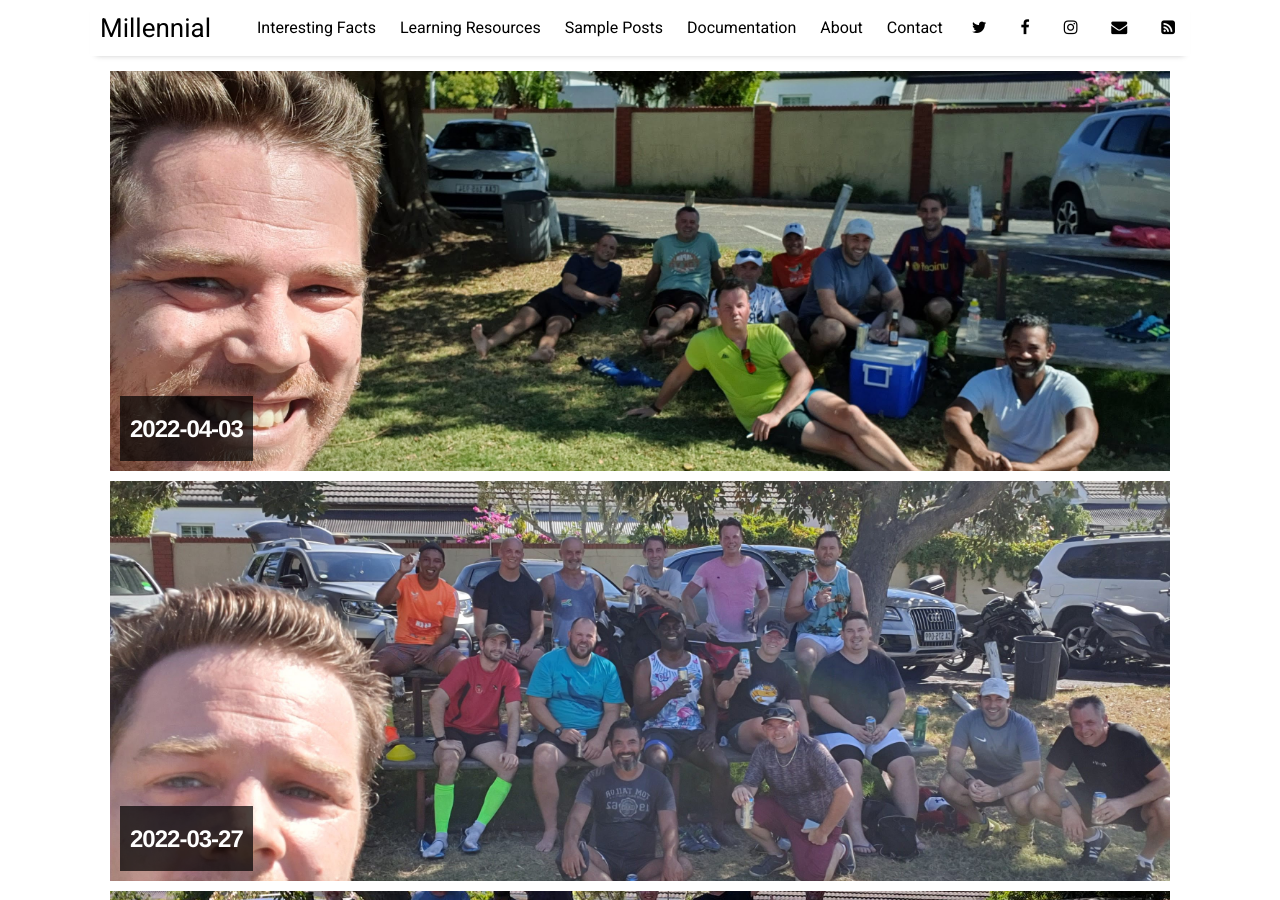
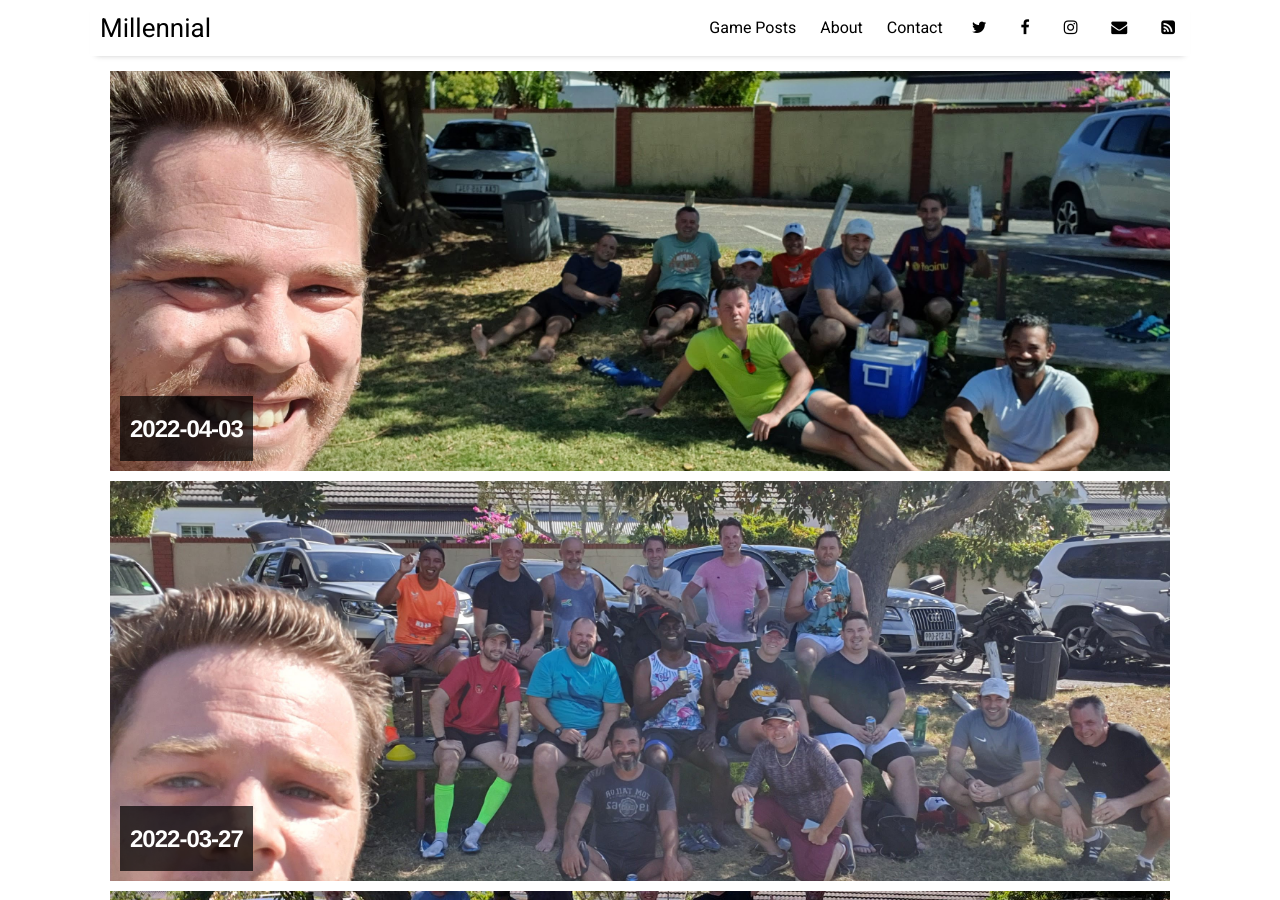
Before and after one commit to sundayrugby/sundayrugby.github.io, a Jekyll site: the page built from index.html, in a window 1280 px wide and 900 px high. Built offline with Jekyll 4.4.1, drawn with Linux system fonts in a browser that asks for light colours; nearby versions of some CDN libraries; the list of posts is cut into pages by our own code.

Commit message:
Update settings.yml

```diff
--- a/_data/settings.yml
+++ b/_data/settings.yml
@@ -4,13 +4,11 @@
   disqus_shortname: 'millennial-3'
 
 # If you are not using Google Analytics, please change 'google-ID' to an empty string
-google-ID: 'UA-112060364-2'
+# google-ID: 'UA-112060364-2'
+google-ID: ''
 
 menu:
-- {name: 'Interesting Facts',  url: 'facts'}
-- {name: 'Learning Resources', url: 'resources'}
-- {name: 'Sample Posts',       url: 'sample-posts'}
-- {name: 'Documentation',      url: 'documentation'}
+- {name: 'Game Posts',       url: 'game-posts'}
 - {name: 'About',              url: 'about'}
 - {name: 'Contact',            url: 'contact'}
 
```
